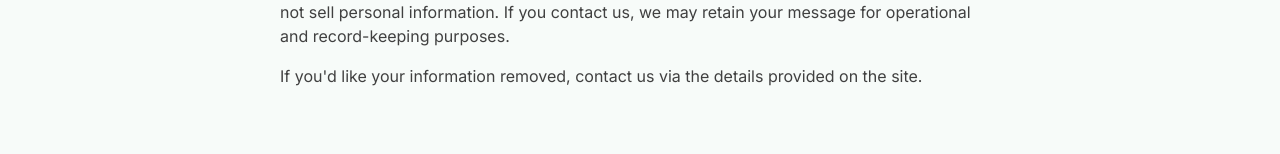
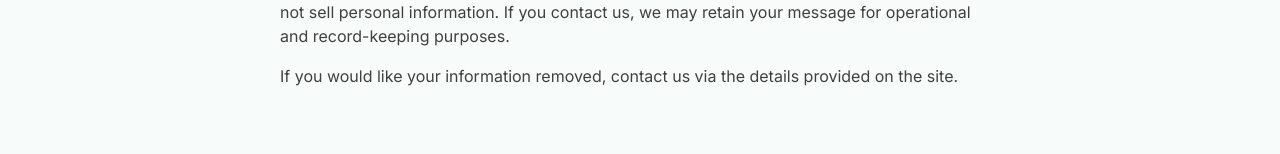
Before and after one commit to S4mu3lD4v1d/kindpath-collective-website, a Next.js app: page /legal/privacy in a window 1280 px wide. Shown: the part 274-428 px from the top of the page. Built offline with nearby package versions, Linux system fonts and the light colour scheme.

Commit message:
Fix privacy page lint error

```diff
--- a/app/legal/privacy/page.tsx
+++ b/app/legal/privacy/page.tsx
@@ -10,7 +10,7 @@ export default function Page() {
         operational and record-keeping purposes.
       </p>
       <p className="mt-4 text-neutral-700">
-        If you'd like your information removed, contact us via the details provided on the site.
+        If you would like your information removed, contact us via the details provided on the site.
       </p>
     </main>
   );
```
